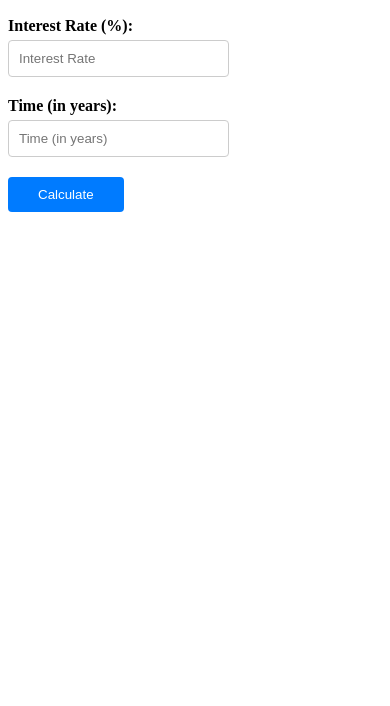
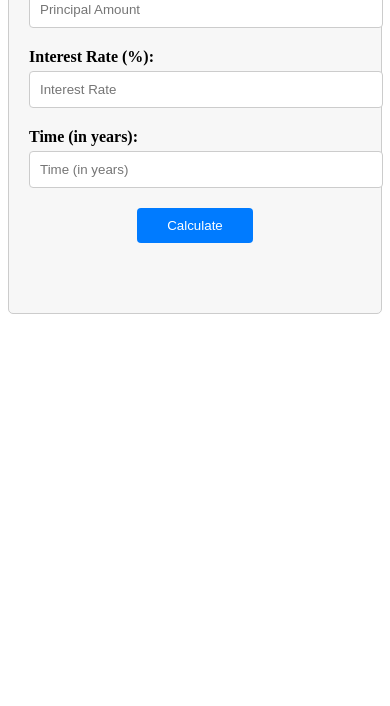
Before and after one commit to elgstrom/compound_interest_calculator, a React app: page / in a window 390 px wide. Shown: the part 138-844 px from the top of the page. Built offline with nearby package versions, Linux system fonts and the light colour scheme.

Commit message:
Updated layout

```diff
--- a/src/CompoundInterestCalculator.css
+++ b/src/CompoundInterestCalculator.css
@@ -50,42 +50,59 @@
     cursor: pointer;
   }
   .compound-interest-calculator {
-    display: grid;
-    grid-template-columns: 1fr 1fr;
-    gap: 20px;
+    display: flex;
+    flex-wrap: wrap;
+    justify-content: center;
   }
 
   .input-container {
-    display: flex;
-    flex-direction: column;
-    align-items: flex-start;
+    flex: 1 0 300px;
+    margin: 10px;
   }
 
   .chart-container {
-    display: flex;
-    justify-content: center;
-    align-items: center;
+    flex: 1 0 500px;
+    margin: 10px;
   }
 
   @media (max-width: 768px) {
-    .compound-interest-calculator {
-      grid-template-columns: 1fr;
+    .input-container,
+    .chart-container {
+      flex: 1 0 100%;
+      margin: 10px;
     }
   }
 
   @media (max-width: 576px) {
-    .compound-interest-calculator {
-      grid-template-columns: 1fr;
-      gap: 10px;
+    .input-container,
+    .chart-container {
+      margin: 10px 0;
     }
   }
+  .compound-interest-calculator {
+    display: flex;
+    flex-wrap: wrap;
+    justify-content: center;
+    gap: 20px;
+    max-width: 800px;
+    margin: 0 auto;
+    padding: 20px;
+    background-color: #f7f7f7;
+    border: 1px solid #ccc;
+    border-radius: 5px;
+  }
 
-  @media (max-width: 480px) {
-    .compound-interest-calculator {
-      gap: 0;
-    }
+  .input-container {
+    flex: 1 1 300px;
+  }
 
-    .input-container {
-      margin-right: auto;
+  .chart-container {
+    flex: 1 1 500px;
+  }
+
+  @media (max-width: 768px) {
+    .input-container,
+    .chart-container {
+      flex: 1 1 100%;
     }
   }
```
